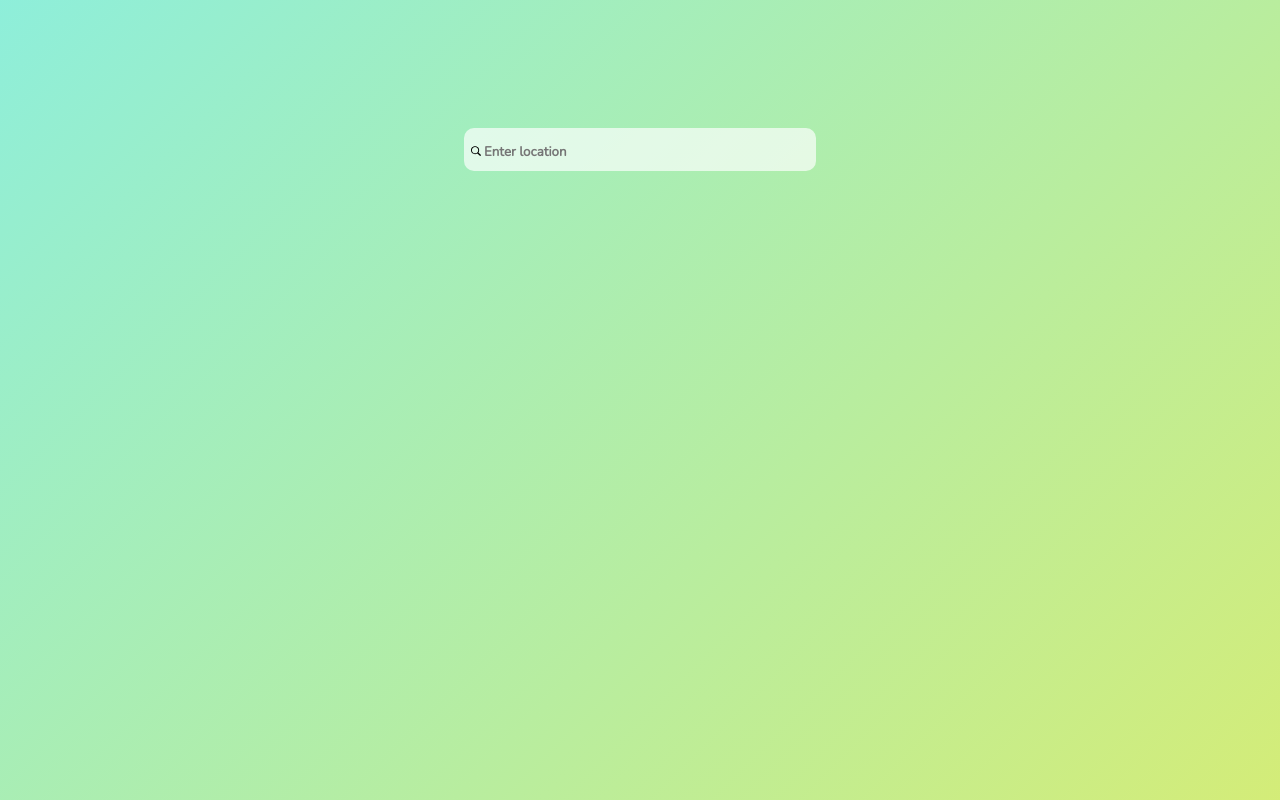
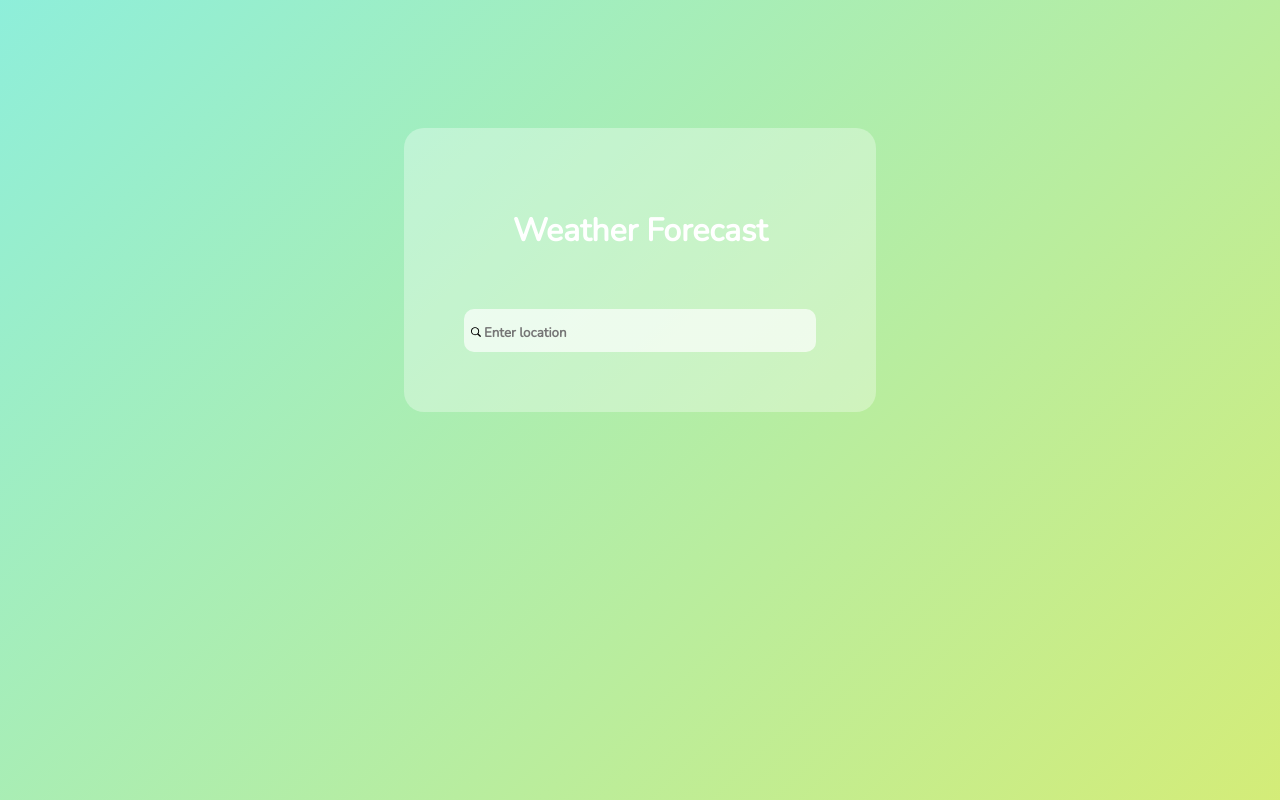
Before and after one commit to GintileDaugelaite/weather-app, a React (Vite) app: page / in a window 1280 px wide. Built offline with nearby package versions, Linux system fonts and the light colour scheme.

Commit message:
Add homepage container

```diff
--- a/src/App.tsx
+++ b/src/App.tsx
@@ -24,7 +24,10 @@ const App: React.FC = () => {
             <WeatherForecast />
           </>
         ) : (
+          <div className="wrapper__container">
+          <h1 className="wrapper__header">Weather Forecast</h1>
           <Search className={`homepage_search-input`} onSearch={handleSearch} />
+          </div>
         )}
       </WeatherContextProvider>
     </div>
```
